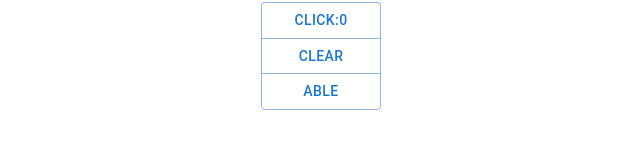
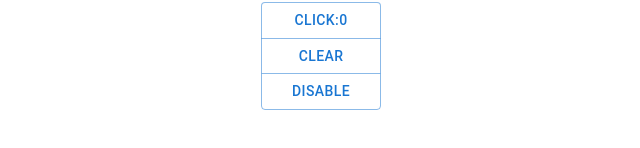
Before and after one commit to YuanShuoHsu/adbertech, a React (Create React App) app: page / in a window 1280 px wide. Shown: the part 344-492 px from the top of the page, without its empty margins (319-959 px from the left). Built offline with nearby package versions, Linux system fonts and the light colour scheme.

Commit message:
counterStatus modified

```diff
--- a/src/components/Counter/index.tsx
+++ b/src/components/Counter/index.tsx
@@ -50,7 +50,7 @@ export default function Counter() {
           CLEAR
         </Button>
         <Button key="disable" onClick={handleDisable}>
-          {counterStatus ? "DISABLE" : "ABLE"}
+          {counterStatus ? "ABLE" : "DISABLE"}
         </Button>
       </ButtonGroup>
     </Box>
```
